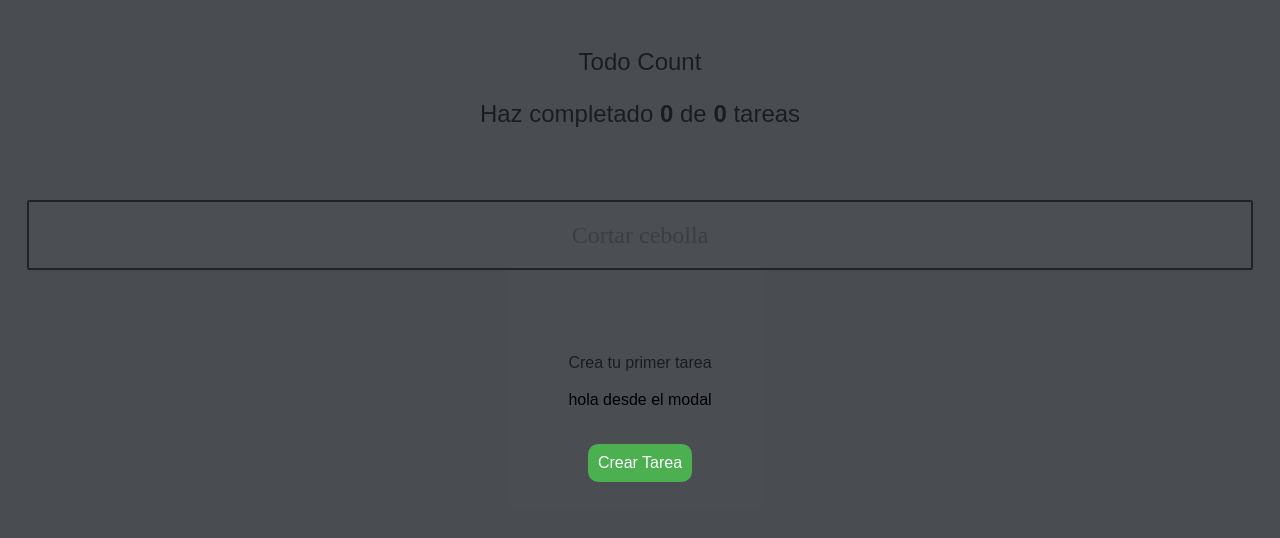
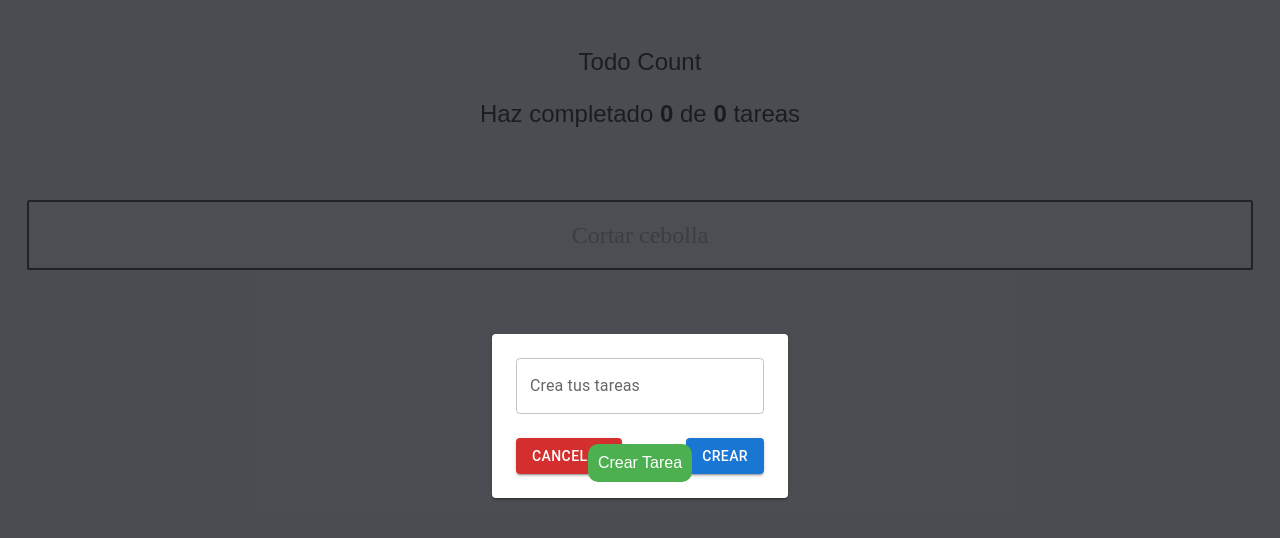
Before and after one commit to walex0627/ruta_frontend_platzi, a React (Create React App) app: page / in a window 1280 px wide. Both pictures are taken after a click on the button "Crear Tarea". Shown: the top 538 px of the page. Built offline with nearby package versions, Linux system fonts and the light colour scheme; some icons are missing.

Commit message:
26. Maquetando formularios en React.

```diff
--- /dev/null
+++ b/src/components/TodoForm.jsx
@@ -0,0 +1,24 @@
+import React from 'react';
+import { Box, TextField, Button, Paper, Stack } from '@mui/material';
+function TodoForm(){
+
+    return (
+            <Paper elevation={2} sx={{p:3, maxWidth:400, mx: 'auto', mt: 4}}>
+                <Box
+                component="form"
+                sx={{ display: 'flex', flexDirection: 'column', gap: 3 }}
+                onSubmit={(event)=>{
+                    event.preventDefault();
+                }}
+                >
+                    <TextField label= "Crea tus tareas" variant="outlined" fullWidth />
+                    <Stack direction="row" justifyContent="space-between" >
+                        <Button type="" variant='contained' color='error'>Cancelar</Button>
+                        <Button type="submit" variant='contained' color='primary'>Crear</Button>
+                    </Stack>
+                </Box>
+            </Paper>
+    )
+}
+
+export { TodoForm };
--- a/src/components/TodoUI.jsx
+++ b/src/components/TodoUI.jsx
@@ -8,6 +8,7 @@ import { TodoLoading } from './TodoLoading';
 import { TodoError } from './TodoError';
 import { EmptyTodo } from './TodoEmpty';
 import { Modal } from './Modal';
+import { TodoForm } from './TodoForm';
 import { TodoContext } from '../context/TodoContext';
 
 function TodoUI(){
@@ -52,7 +53,7 @@ function TodoUI(){
             <CreateTodoButton setOpenModal={setOpenModal}/>
             {openModal && (
                 <Modal>
-                    hola desde el modal
+                    <TodoForm/>
                 </Modal>
             )}
         </>
--- a/src/styles/Modal.css
+++ b/src/styles/Modal.css
@@ -9,4 +9,5 @@
     left: 0;
     right: 0;
     bottom: 0;
+    color: white;
 }
```
